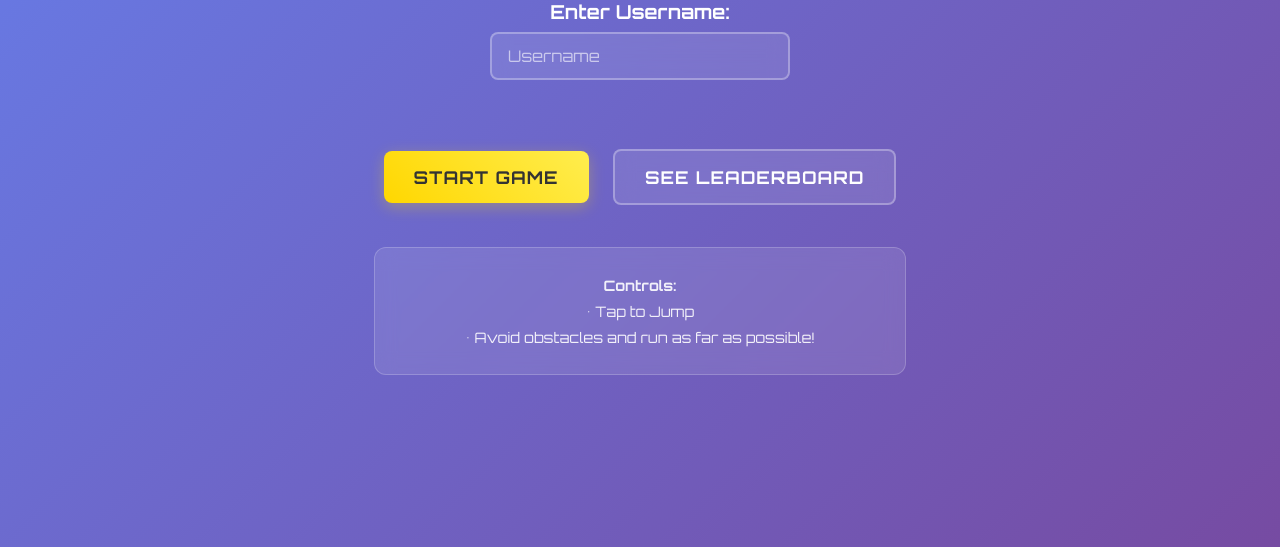
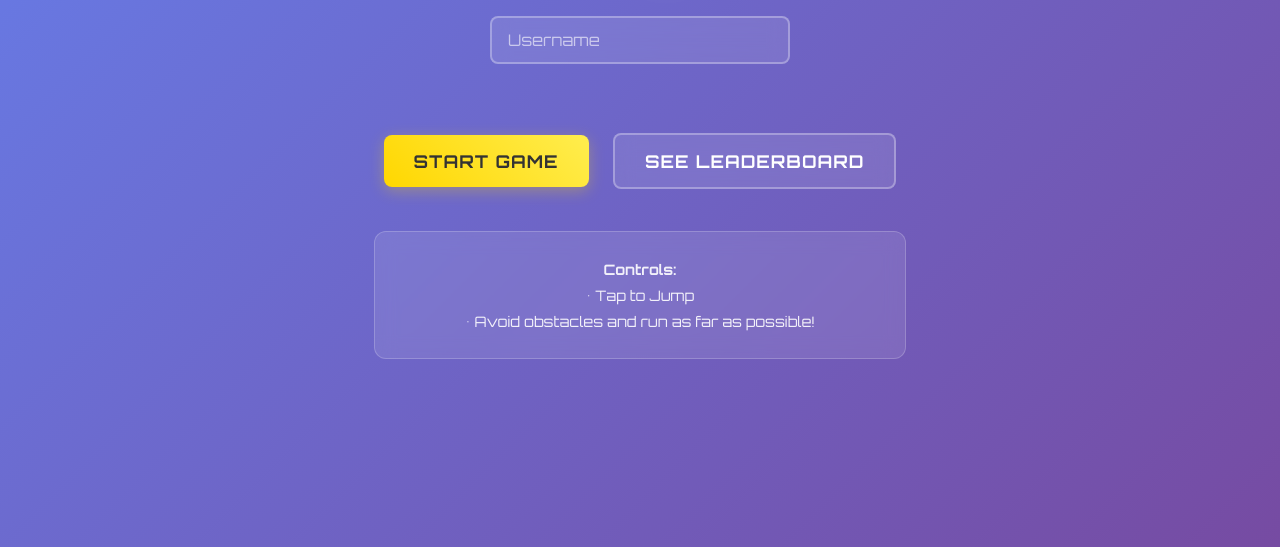
Before and after one commit to HanZheTing7/endless-runner-game, a plain HTML site: page index.html in a window 1280 px wide. Shown: the part 253-800 px from the top of the page. Drawn offline with Linux system fonts and the light colour scheme.

Commit message:
new commit

```diff
--- a/index.html
+++ b/index.html
@@ -13,7 +13,6 @@
         <div class="container">
             <h1 class="title">KeatingJane</h1>
             <div class="username-section">
-                <label for="username">Enter Username:</label>
                 <input type="text" id="username" placeholder="Username" maxlength="20">
                 <div id="usernameError" class="error-message"></div>
             </div>
```
